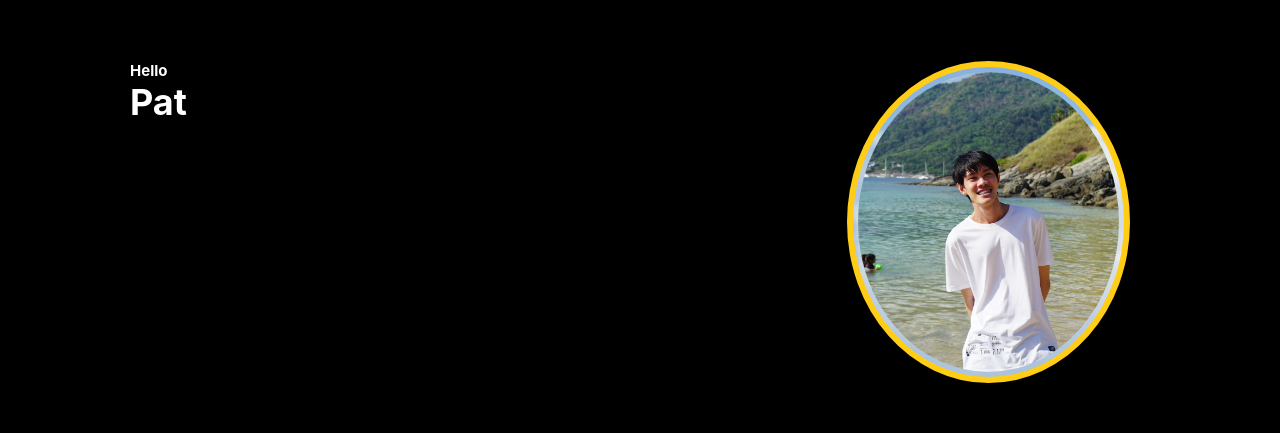
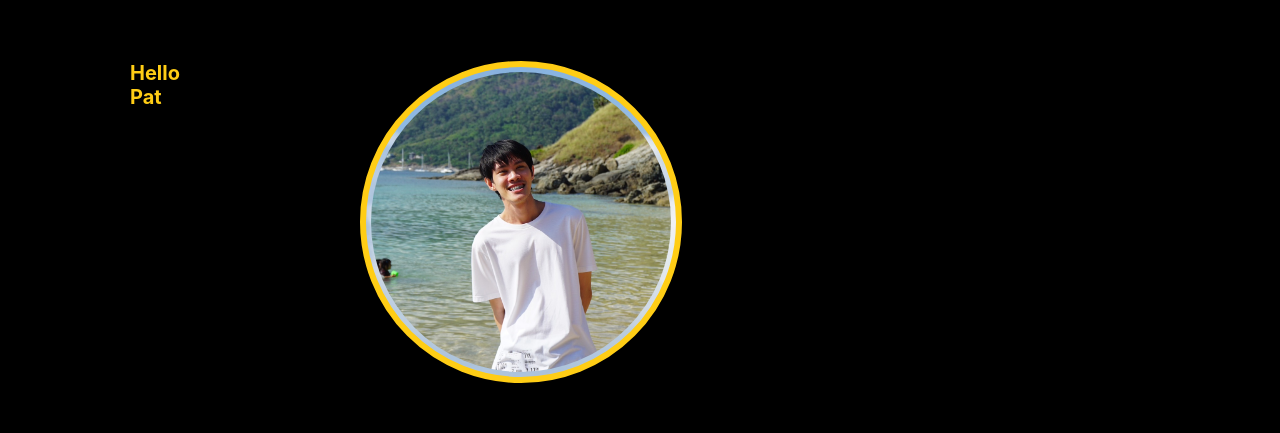
Before and after one commit to NuntapongS/my-portfolio, a React (Create React App) app: page / in a window 1280 px wide. Shown: the part 243-676 px from the top of the page. Built offline with nearby package versions, Linux system fonts and the light colour scheme.

Commit message:
edit style css

```diff
--- a/src/App.css
+++ b/src/App.css
@@ -38,18 +38,18 @@
 }
 
 .head-content {
-  color: white;
-  font-size: 15px;
+  color: #FFCD15;
+  font-size: 20px;
   font-weight: bold;
-  padding-right: 60%;
   margin-top: 50px;
   margin-left: 100px;
-}
+  padding-right: 180px;
+ }
 
-.content {
-  color: white;
-  font-size: 36px;
-  padding-right: 60%;
+.sub-content {
+  color: mediumspringgreen;
+  font-size: 26px;
+  padding-right: 180px;
 }
 
 .header {
```
